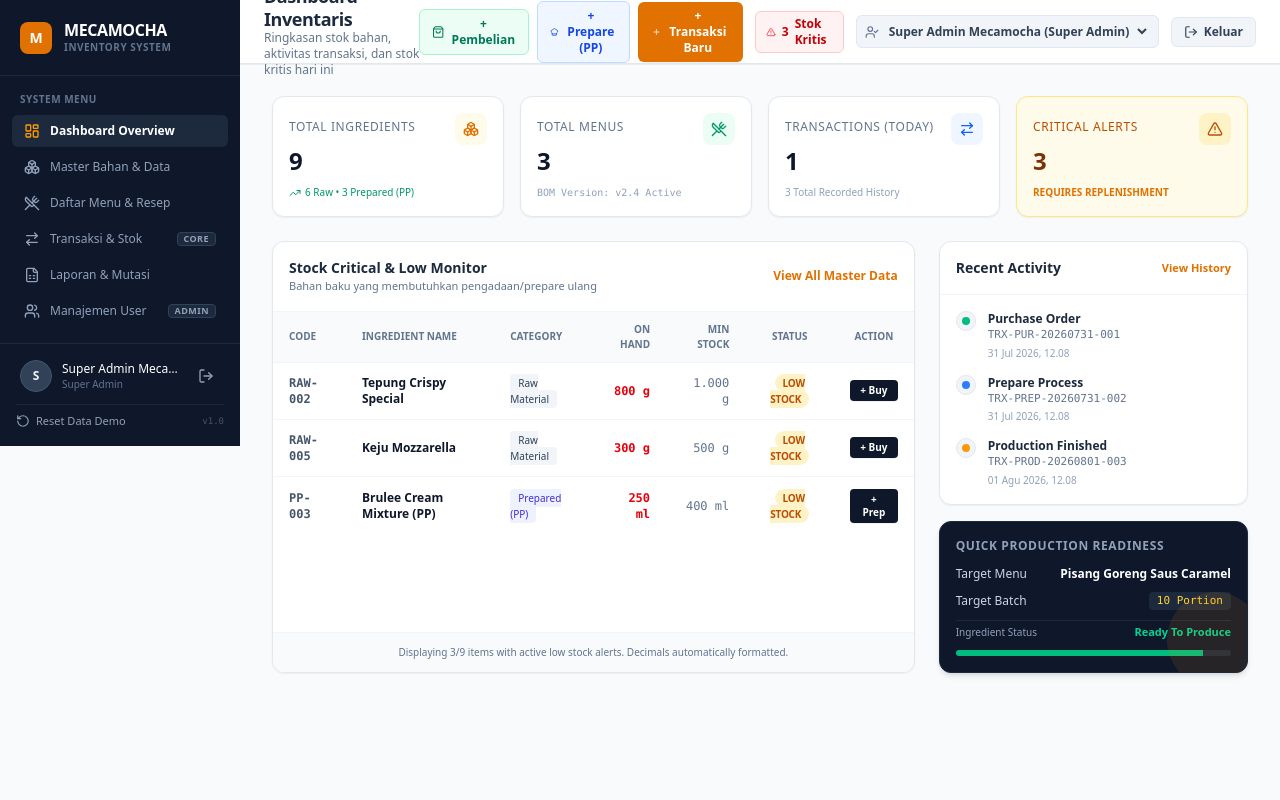
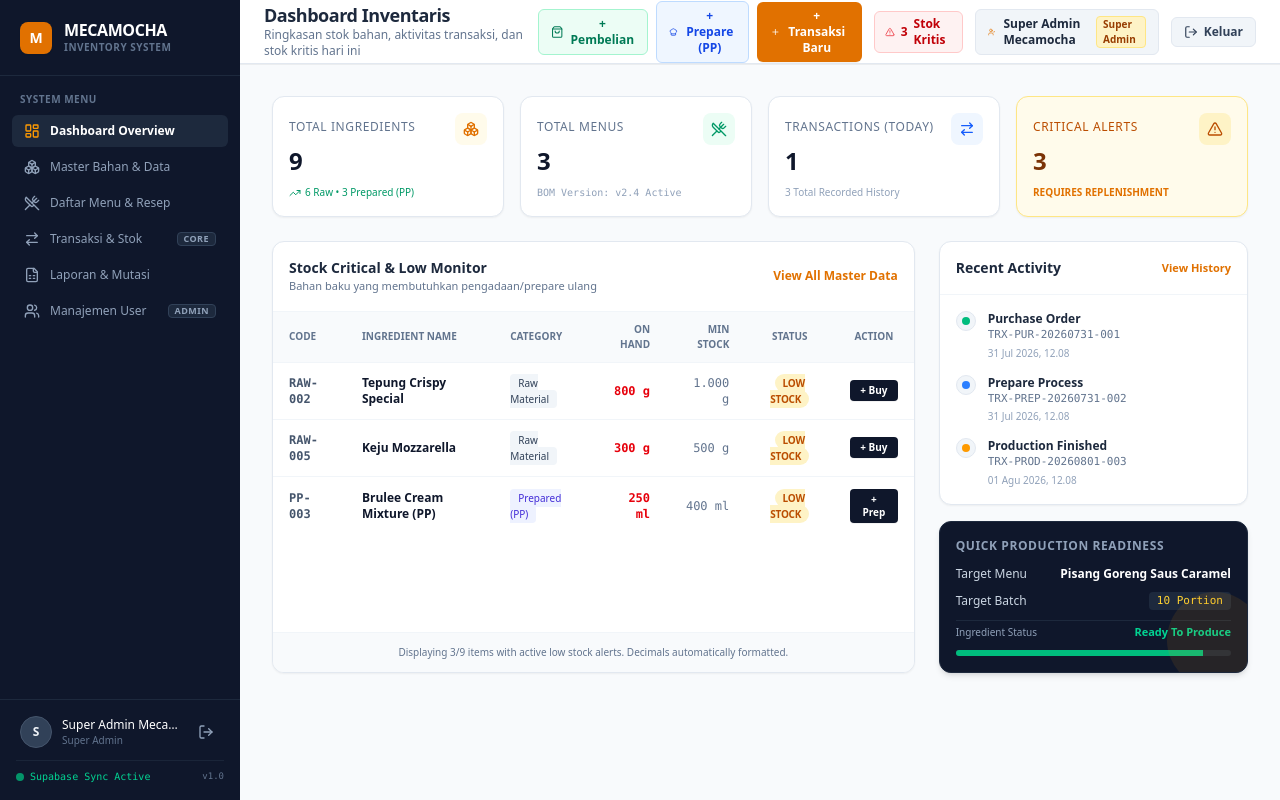
Before and after one commit to tegartegarr23-star/mecamochainv, a React (Vite) app: page / in a window 1280 px wide. Both pictures are taken after a click on the button "Masuk ke Dashboard Cafe". Built offline with nearby package versions, Linux system fonts and the light colour scheme.

Commit message:
feat: update UI components for production readiness
- Update sidebar to stick to the top and reflect sync status
- Replace user switch selector with a static profile badge
- Remove demo data reset functionality

```diff
--- a/src/components/Header.tsx
+++ b/src/components/Header.tsx
@@ -104,23 +104,15 @@ export const Header: React.FC<HeaderProps> = ({ activeTab, setIsOpenSidebar, onO
           </div>
         )}
 
-        {/* Switch User Selector */}
-        <div className="relative flex items-center gap-1.5 bg-slate-100 px-2 py-1.5 rounded-md border border-slate-200">
-          <UserCheck className="w-3.5 h-3.5 text-slate-500" />
-          <select
-            value={currentUser.id}
-            onChange={(e) => {
-              const selected = users.find((u) => u.id === e.target.value);
-              if (selected) setCurrentUser(selected);
-            }}
-            className="text-xs font-semibold text-slate-700 bg-transparent focus:outline-none cursor-pointer pr-1"
-          >
-            {users.map((u) => (
-              <option key={u.id} value={u.id}>
-                {u.name} ({u.role === 'super_admin' ? 'Super Admin' : 'Staff'})
-              </option>
-            ))}
-          </select>
+        {/* Logged-in User Profile Badge */}
+        <div className="flex items-center gap-2 bg-slate-100 px-3 py-1.5 rounded-md border border-slate-200">
+          <UserCheck className="w-3.5 h-3.5 text-amber-600" />
+          <span className="text-xs font-bold text-slate-800">{currentUser.name}</span>
+          <span className={`text-[10px] font-bold px-1.5 py-0.2 rounded ${
+            currentUser.role === 'super_admin' ? 'bg-amber-100 text-amber-800 border border-amber-200' : 'bg-blue-100 text-blue-800 border border-blue-200'
+          }`}>
+            {currentUser.role === 'super_admin' ? 'Super Admin' : 'Staff'}
+          </span>
         </div>
 
         {/* Logout Button */}
--- a/src/components/Sidebar.tsx
+++ b/src/components/Sidebar.tsx
@@ -99,7 +99,7 @@ export const Sidebar: React.FC<SidebarProps> = ({ activeTab, setActiveTab, isOpe
 
       {/* Sidebar Drawer */}
       <aside
-        className={`fixed top-0 left-0 z-50 h-full w-60 bg-slate-900 text-slate-400 flex flex-col shrink-0 transition-transform duration-300 ease-in-out lg:translate-x-0 lg:static lg:z-auto ${
+        className={`fixed top-0 left-0 z-50 h-screen w-60 bg-slate-900 text-slate-400 flex flex-col shrink-0 transition-transform duration-300 ease-in-out lg:translate-x-0 lg:sticky lg:top-0 lg:z-30 ${
           isOpen ? 'translate-x-0' : '-translate-x-full'
         }`}
       >
@@ -192,18 +192,11 @@ export const Sidebar: React.FC<SidebarProps> = ({ activeTab, setActiveTab, isOpe
           </div>
 
           <div className="pt-2 border-t border-slate-800/80 flex items-center justify-between">
-            <button
-              onClick={() => {
-                if (window.confirm('Reset semua data ke data sampel awal Mecamocha?')) {
-                  resetToDefaultData();
-                }
-              }}
-              className="flex items-center gap-1.5 text-[11px] font-medium text-slate-400 hover:text-amber-400 transition-colors"
-            >
-              <RotateCcw className="w-3.5 h-3.5" />
-              <span>Reset Data Demo</span>
-            </button>
-            <span className="text-[9px] font-mono text-slate-600">v1.0</span>
+            <div className="flex items-center gap-1.5 text-[10px] font-mono text-emerald-400">
+              <span className="w-2 h-2 rounded-full bg-emerald-500 animate-pulse" />
+              <span>Supabase Sync Active</span>
+            </div>
+            <span className="text-[9px] font-mono text-slate-500">v1.0</span>
           </div>
         </div>
       </aside>
```
